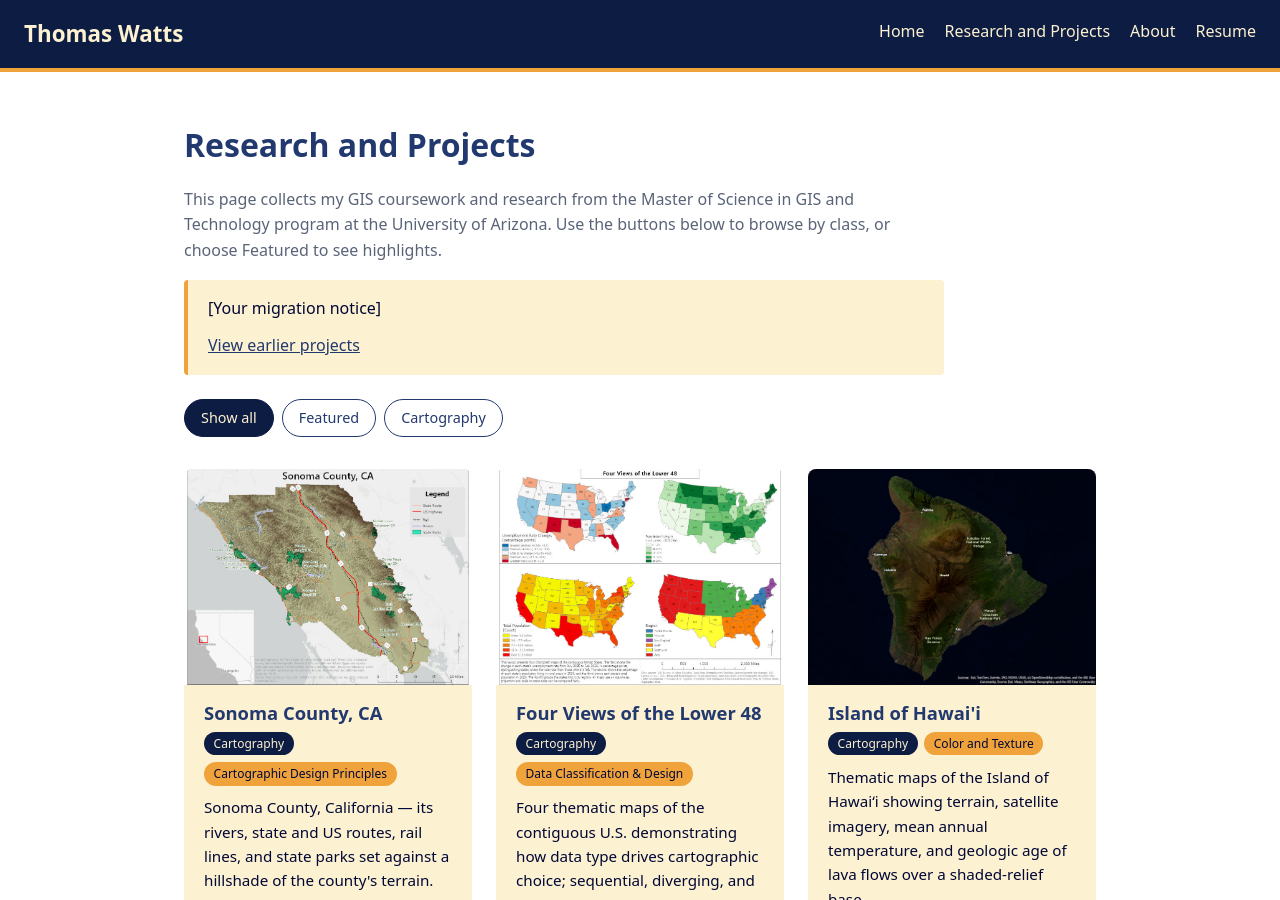
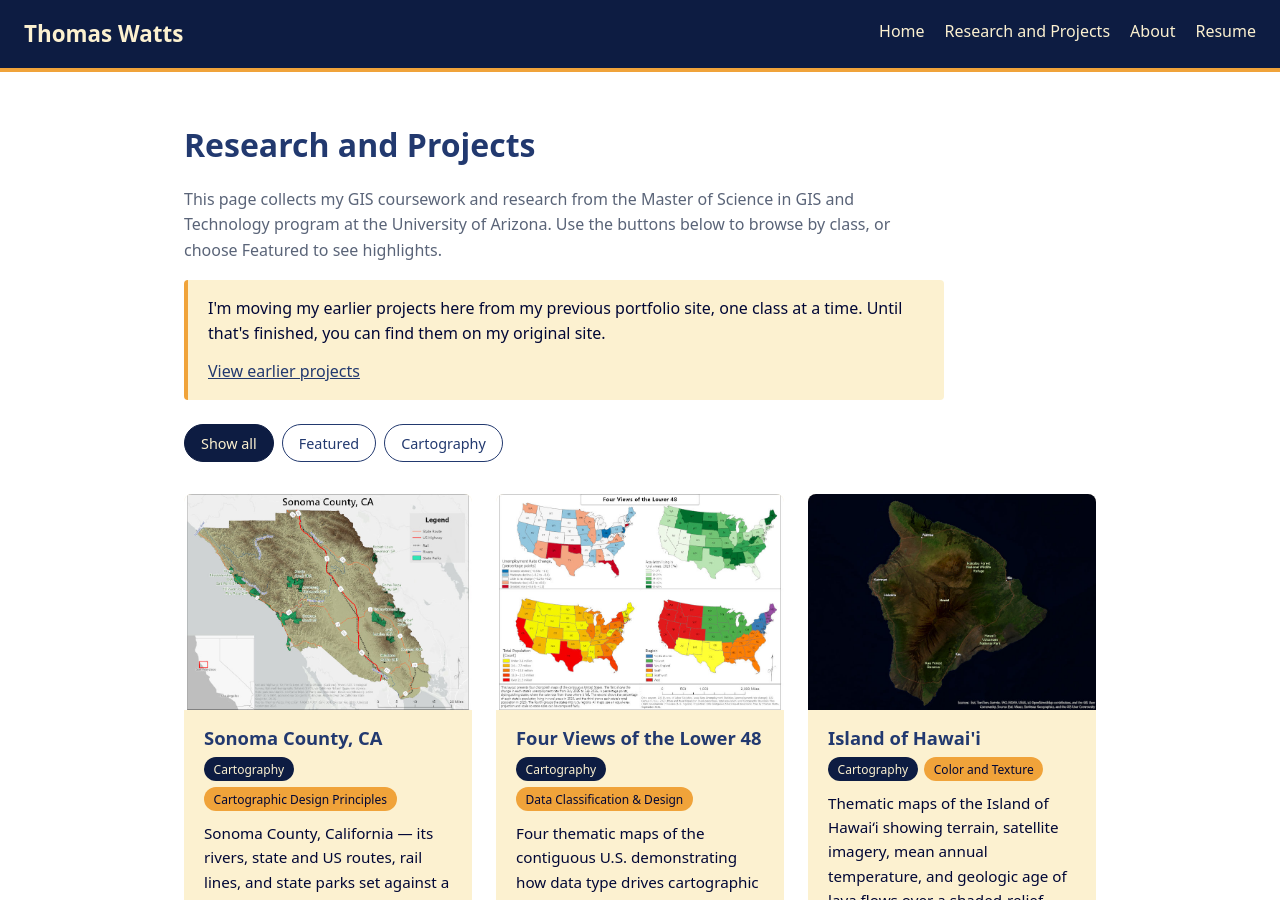
Before and after one commit to tfwatts/tfwatts.github.io, a Jekyll site: the page built from projects.html, in a window 1280 px wide and 900 px high. Built offline with Jekyll 4.4.1, drawn with Linux system fonts in a browser that asks for light colours.

Commit message:
Add migration notice and placeholder pages

```diff
--- a/projects.html
+++ b/projects.html
@@ -7,7 +7,7 @@ permalink: /projects/
 <p class="page-intro">This page collects my GIS coursework and research from the Master of Science in GIS and Technology program at the University of Arizona. Use the buttons below to browse by class, or choose Featured to see highlights.</p>
 
 <aside class="notice">
-  <p>[Your migration notice]</p>
+  <p>I'm moving my earlier projects here from my previous portfolio site, one class at a time. Until that's finished, you can find them on my original site.</p>
   <a class="button" href="https://sites.google.com/view/thomas-watts/research-projects">View earlier projects</a>
 </aside>
 
```
Also changed, not shown: about.md (added, +11 -0 lines), resume.md (added, +11 -0 lines).
